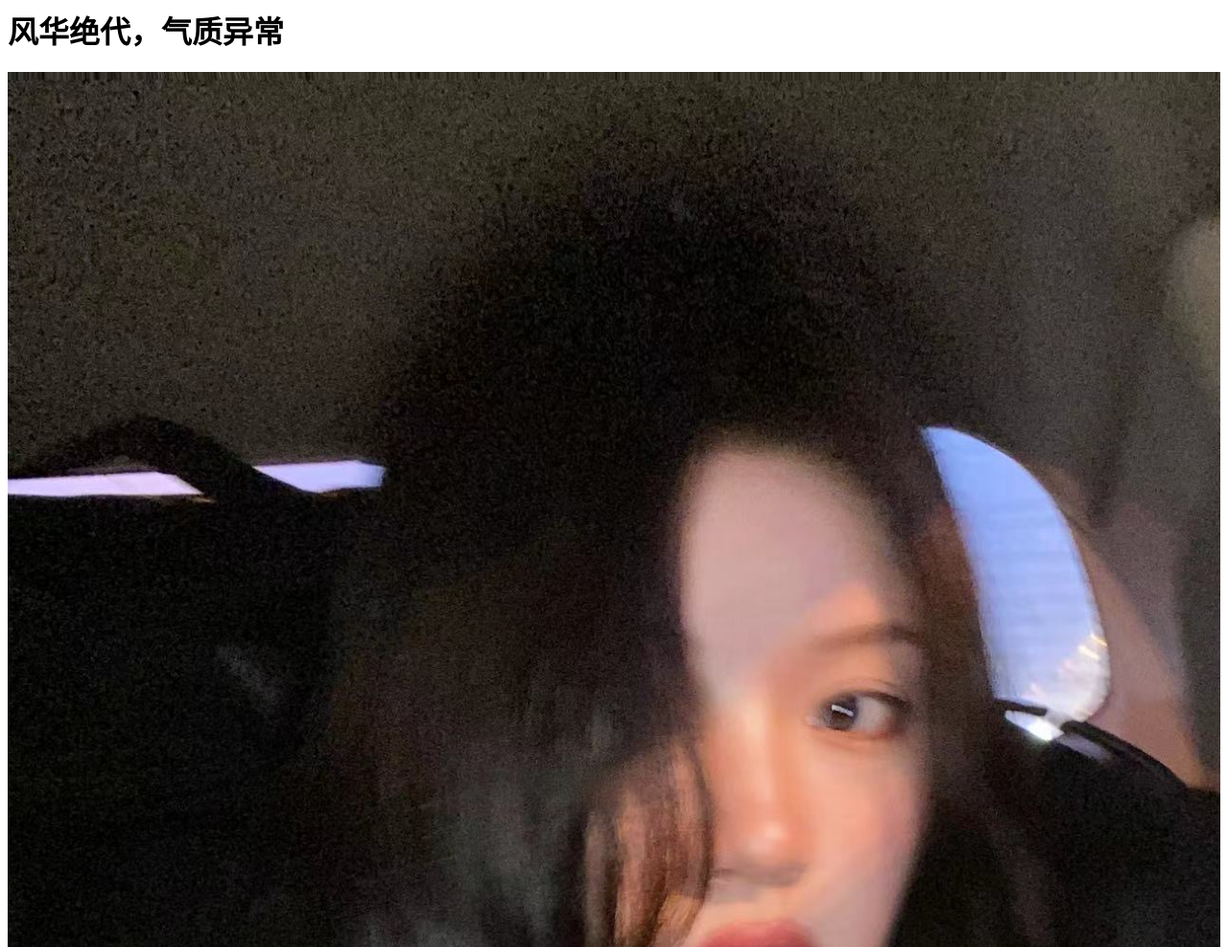
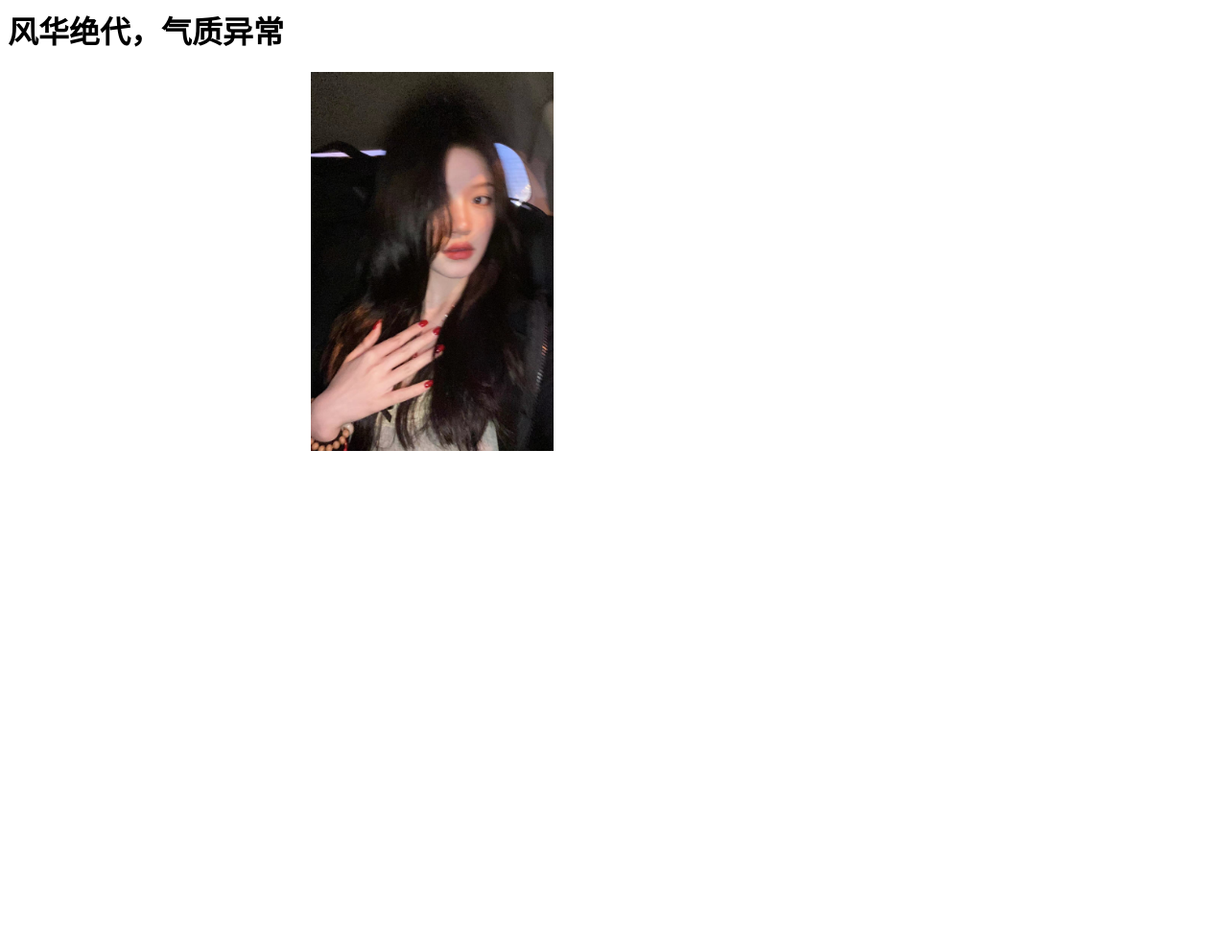
Before and after one commit to jianan-c/jianan-c.github.io, a plain HTML site: page index.html in a window 1280 px wide. Shown: the top 987 px of the page at 96% size. After the commit the page ends 800 px from the top, so only its background shows below. Drawn offline with Linux system fonts and the light colour scheme.

Commit message:
chage style

```diff
--- a/index.html
+++ b/index.html
@@ -1,13 +1,21 @@
 <html>
     <head>
         <title>身怀绝技冷漠大美人</title>
+        <style>
+            .center {
+                display: block;
+                margin-left: auto;
+                margin-right: auto;
+                width: 50%;
+              }
+        </style>
     </head>
     <body>
         <div width="100%">
             <h1>风华绝代，气质异常</h1>
         </div>
-        <div>
-            <img width="100%"
+        <div width="100%" class="center">
+            <img width="40%"
              src="https://raw.githubusercontent.com/jianan-c/jianan-c.github.io/master/main.JPG">
         </div>
     </body>
```
